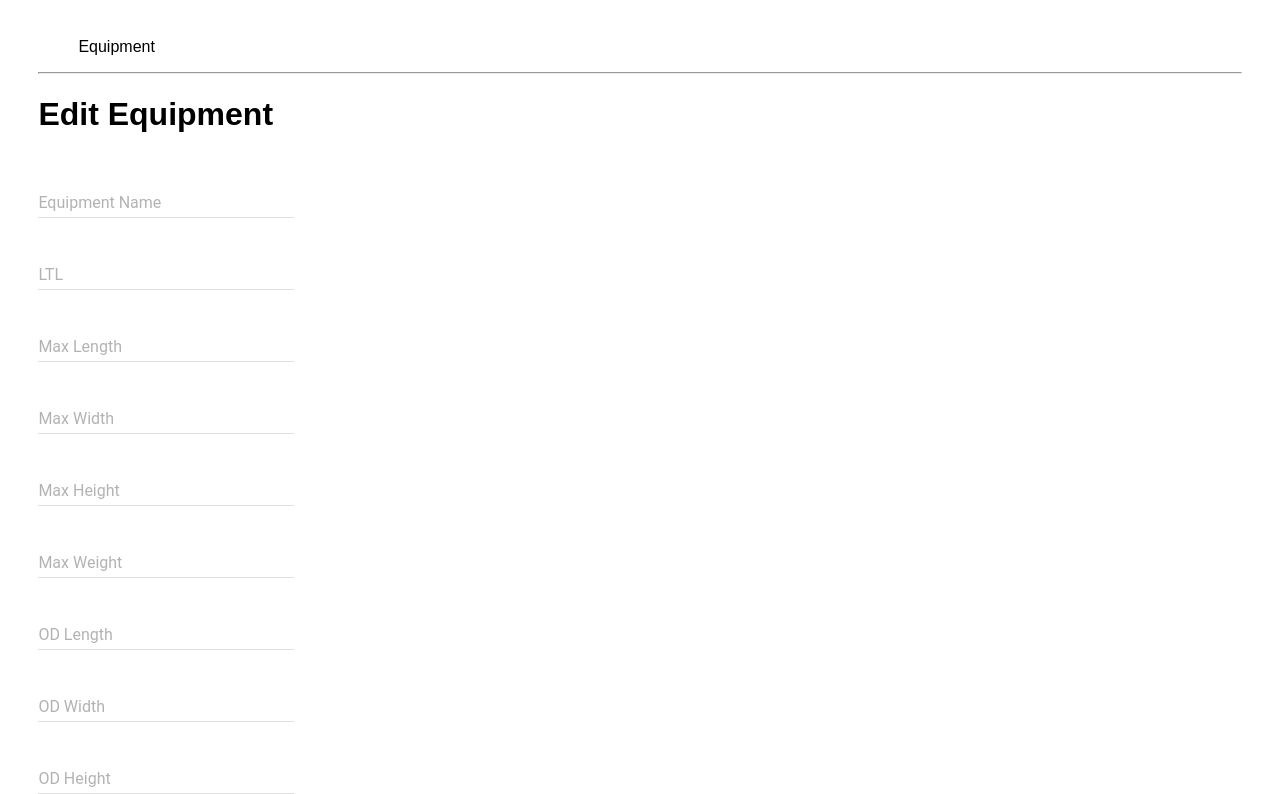
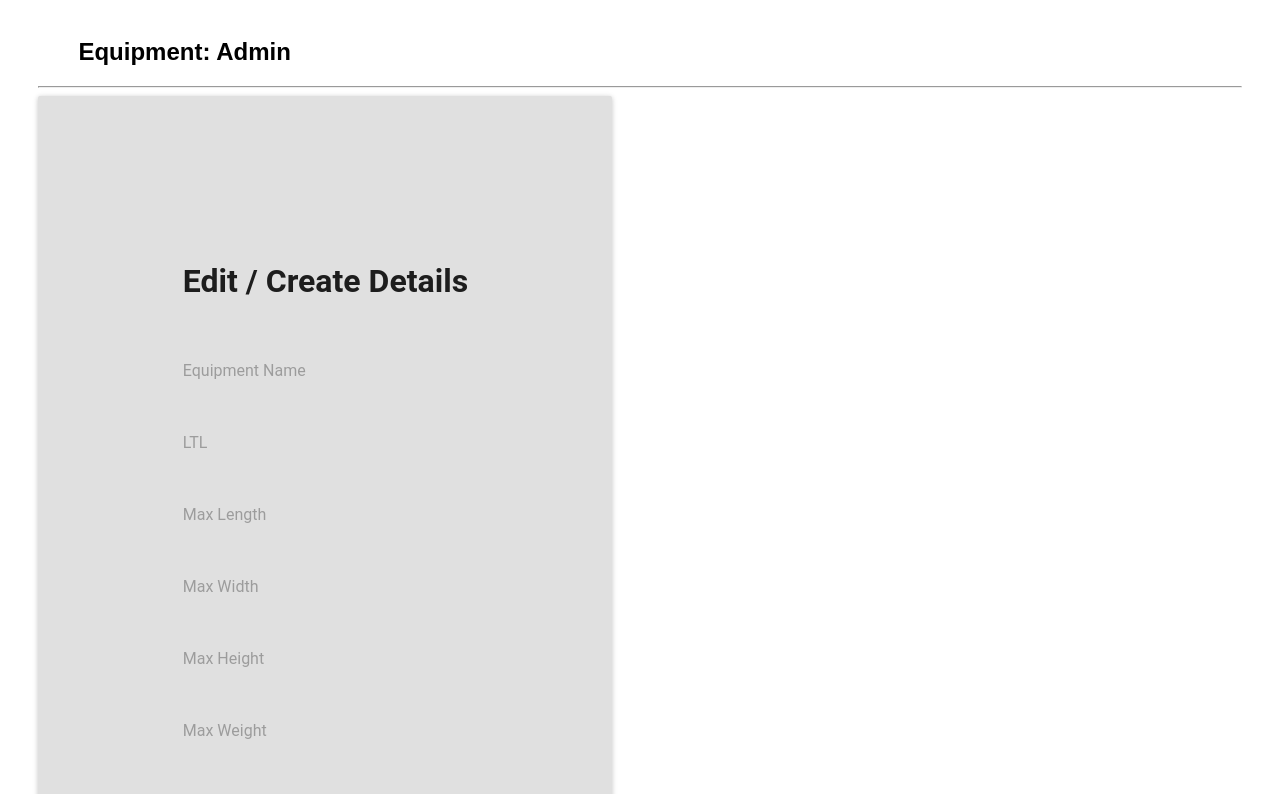
Before and after one commit to stward/equipment-admin, a React (Create React App) app: page /edit in a window 1280 px wide. Shown: the top 794 px of the page. Built offline with nearby package versions, Linux system fonts and the light colour scheme; what react-tap-event-plugin would draw is missing.

Commit message:
various style changes; linked create button to basic edit / create page

```diff
--- a/src/App.js
+++ b/src/App.js
@@ -12,7 +12,7 @@ const App = () => (
   <Router>
     <div>
       <ul>
-        Equipment
+        <h2>Equipment: Admin</h2>
       </ul>
 
       <hr/>
--- a/src/Edit.js
+++ b/src/Edit.js
@@ -1,6 +1,7 @@
 import TextField from 'material-ui/TextField'
 import getMuiTheme from 'material-ui/styles/getMuiTheme';
 import MuiThemeProvider from 'material-ui/styles/MuiThemeProvider'
+import Paper from 'material-ui/Paper'
 import PropTypes from 'prop-types'
 import injectSheet from 'react-jss'
 import React, { Component } from 'react'
@@ -14,6 +15,12 @@ const styles = {
     '& div': {
       display: 'block'
     }
+  },
+  paperStyle: {
+    padding: '12%',
+    textAlign: 'center',
+    display: 'inline-block',
+    backgroundColor: '#e0e0e0'
   }
 }
 
@@ -30,8 +37,9 @@ class Edit extends Component {
 
     return (
       <MuiThemeProvider muiTheme={getMuiTheme()}>
+      <Paper className={classes.paperStyle} zDepth={1}>
         <div className={classes.editContainer}>
-          <h1>Edit Equipment</h1>
+          <h1>Edit / Create Details</h1>
           <TextField
             floatingLabelText="Equipment Name"
           />
@@ -69,6 +77,7 @@ class Edit extends Component {
             floatingLabelText="Rate"
           />
         </div>
+        </Paper>
       </MuiThemeProvider>
     )
   }
--- a/src/Main.js
+++ b/src/Main.js
@@ -24,7 +24,8 @@ const buttonStyle = {
 };
 
 const tableItemStyle = {
-  border: 'black solid 5px'
+  border: 'black solid 5px',
+  backgroundColor: '#e0e0e0'
 }
 
 const colStyle = {
@@ -77,7 +78,7 @@ class HomeContainer extends Component {
     return (
       <div>
       <MuiThemeProvider muiTheme={getMuiTheme()}>
-        <RaisedButton label="Add New Equipment" primary={false} style={buttonStyle} />
+        <RaisedButton label="Add New Equipment" primary={false} style={buttonStyle} href={'/edit'} />
       </MuiThemeProvider>
         <MuiThemeProvider muiTheme={getMuiTheme()}>
           <Table>
```
